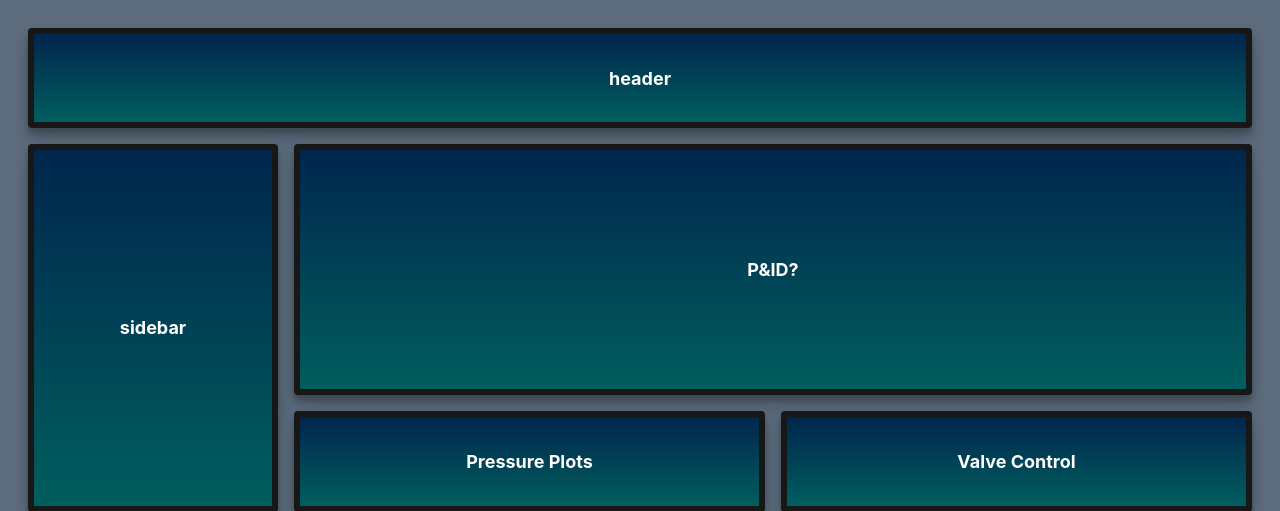
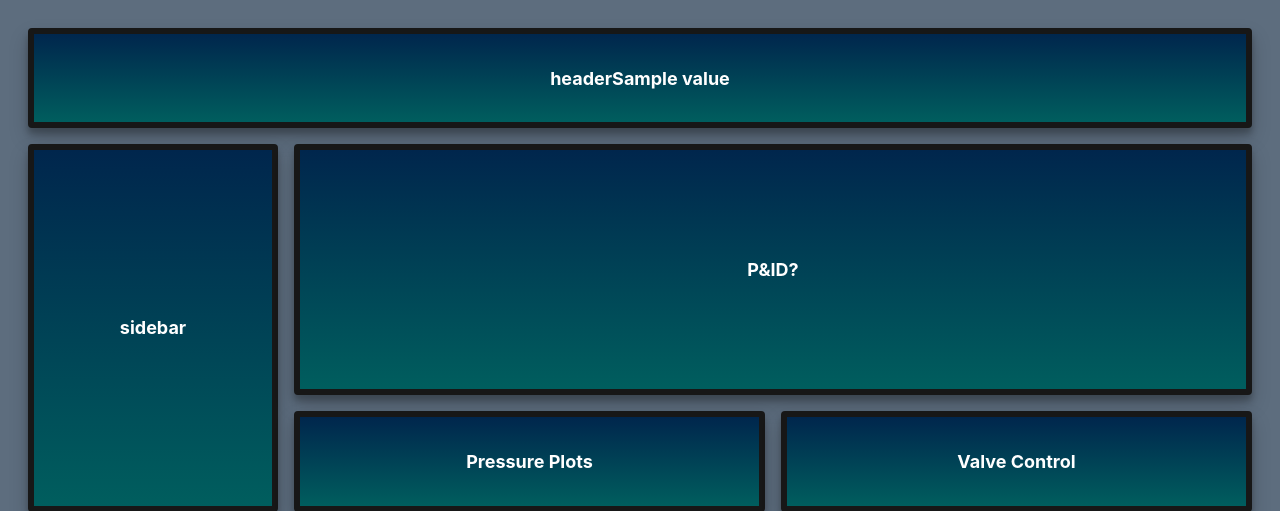
Before and after one commit to Aeromavericks/Triton-Flask, a Flask app: template templates/index.html in a window 1280 px wide. Shown: the top 511 px of the page. Run offline with Flask 2, Linux system fonts and the light colour scheme; the template is opened without the code that fills it: most values are stand-ins (such as "Sample title", 1, 10 or a date in 2020).

Commit message:
testing values

```diff
--- a/app.py
+++ b/app.py
@@ -4,7 +4,7 @@ app = Flask(__name__)
 
 @app.route('/')
 def index():
-    return render_template('index.html')
+    return render_template('index.html', value = '100')
 
 
 if __name__ == '__main__':
--- a/templates/index.html
+++ b/templates/index.html
@@ -6,7 +6,7 @@
 <body>
 
 <div class="container">
-  <div class="item header">header</div>
+  <div class="item header">header{{value}}</div>
   <div class="item sidebar">sidebar</div>
   <div class="item content-1">P&ID?</div>
   <div class="item content-2">Pressure Plots</div>
```
